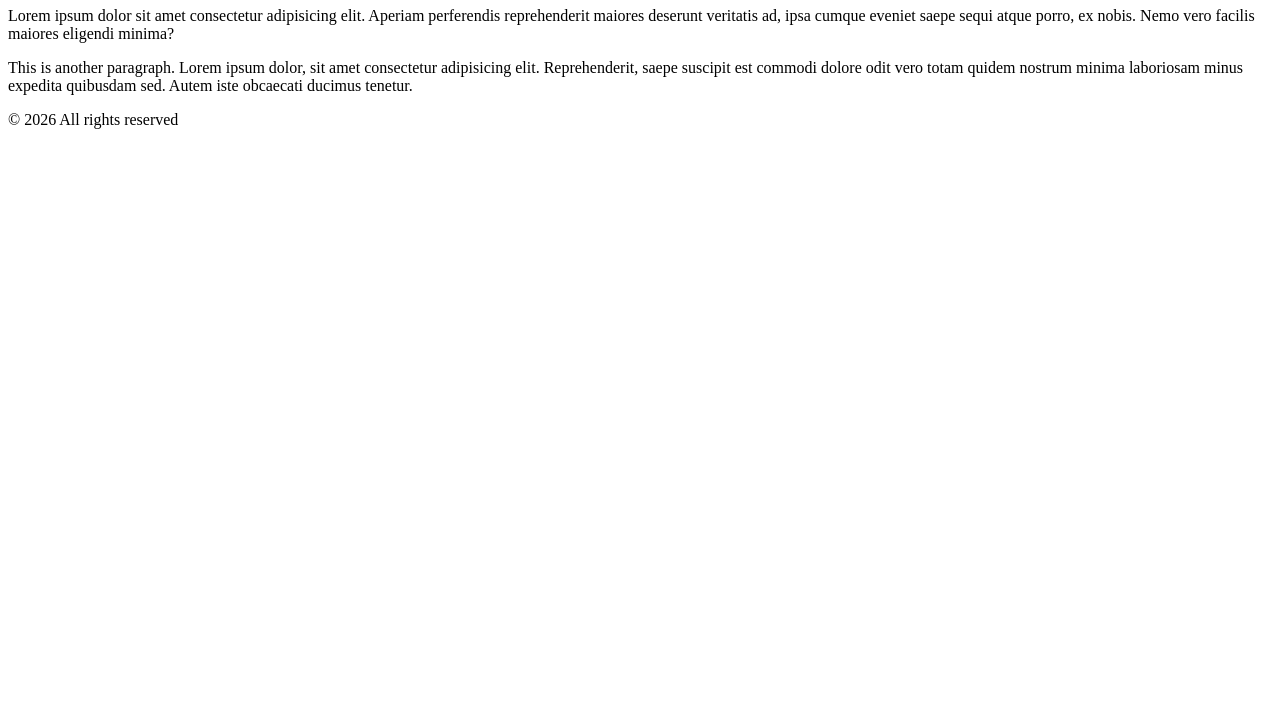
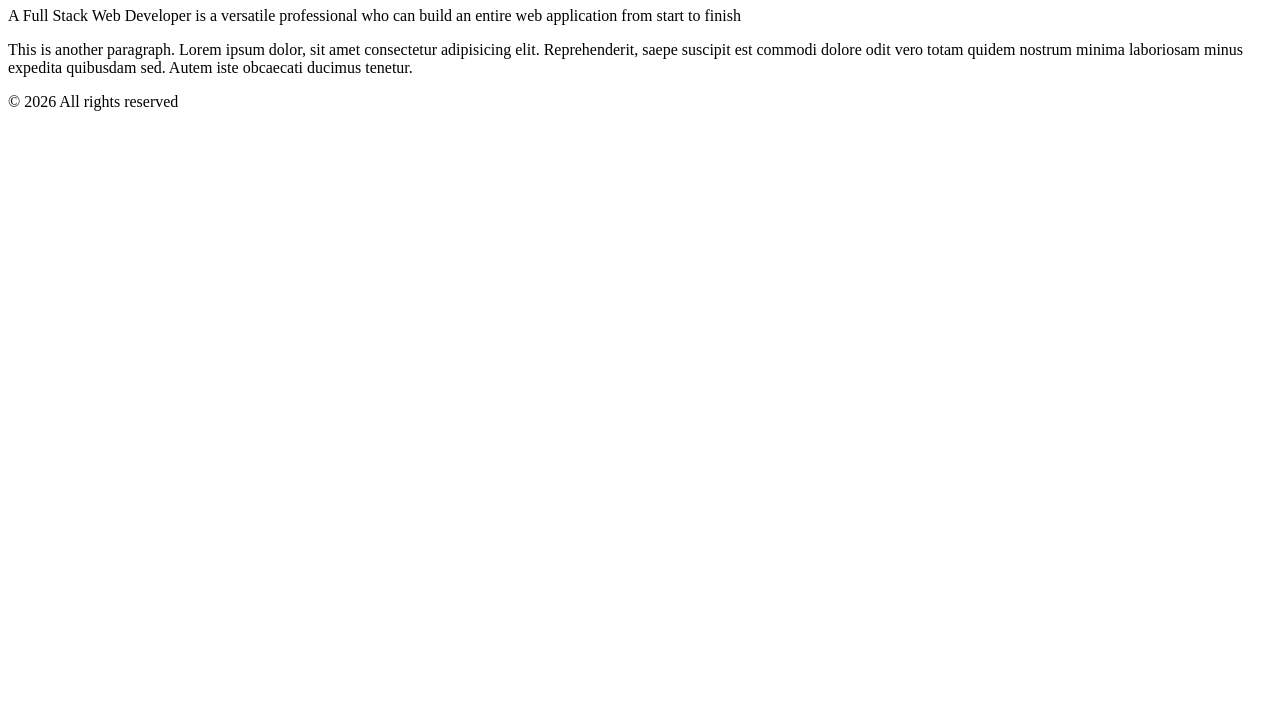
Before and after one commit to Hasebul47/Git-Practice-Project, a plain HTML site: page Index.html in a window 1280 px wide. Shown: the part 73-800 px from the top of the page. Drawn offline with Linux system fonts and the light colour scheme.

Commit message:
first paragraph modify

```diff
--- a/Index.html
+++ b/Index.html
@@ -9,10 +9,8 @@
     <h1>Git Practice Project</h1>
 
     <p>
-      Lorem ipsum dolor sit amet consectetur adipisicing elit. Aperiam
-      perferendis reprehenderit maiores deserunt veritatis ad, ipsa cumque
-      eveniet saepe sequi atque porro, ex nobis. Nemo vero facilis maiores
-      eligendi minima?
+      A Full Stack Web Developer is a versatile professional who can build an
+      entire web application from start to finish
     </p>
 
     <p>
```
